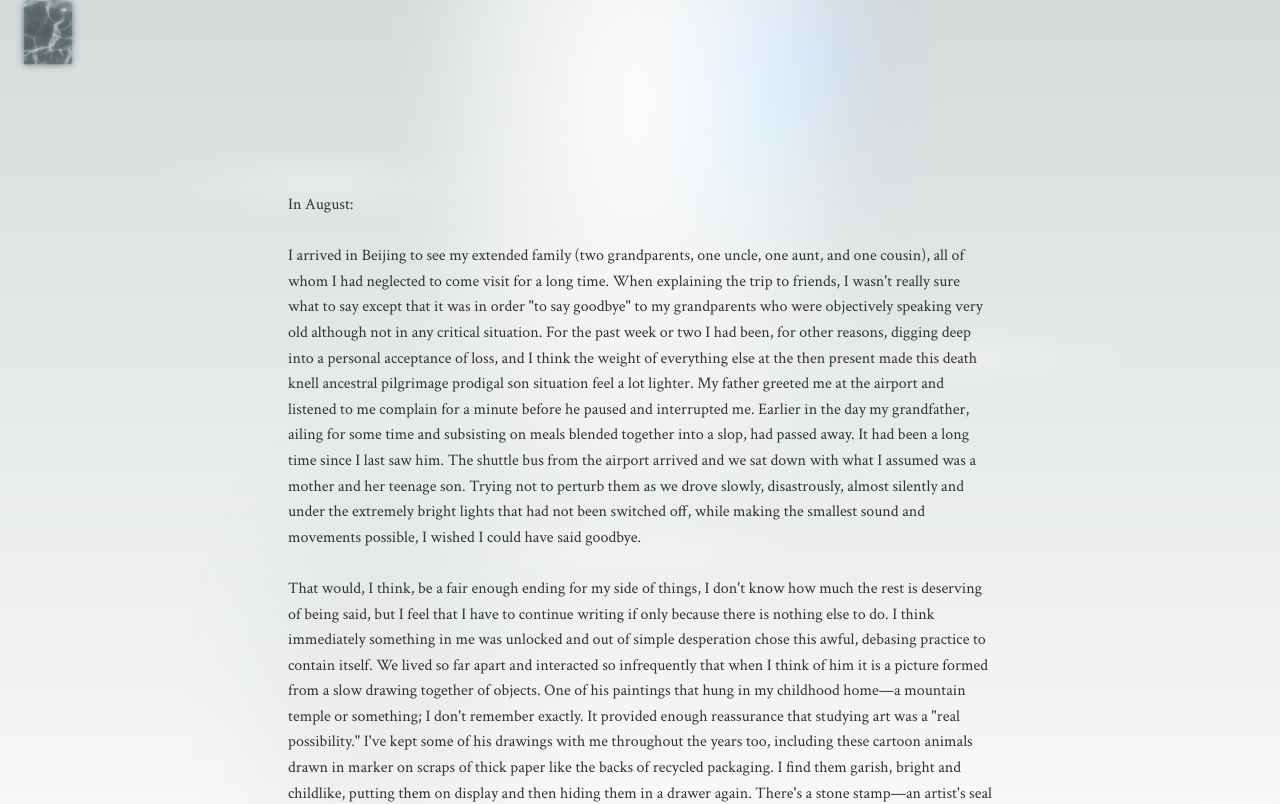
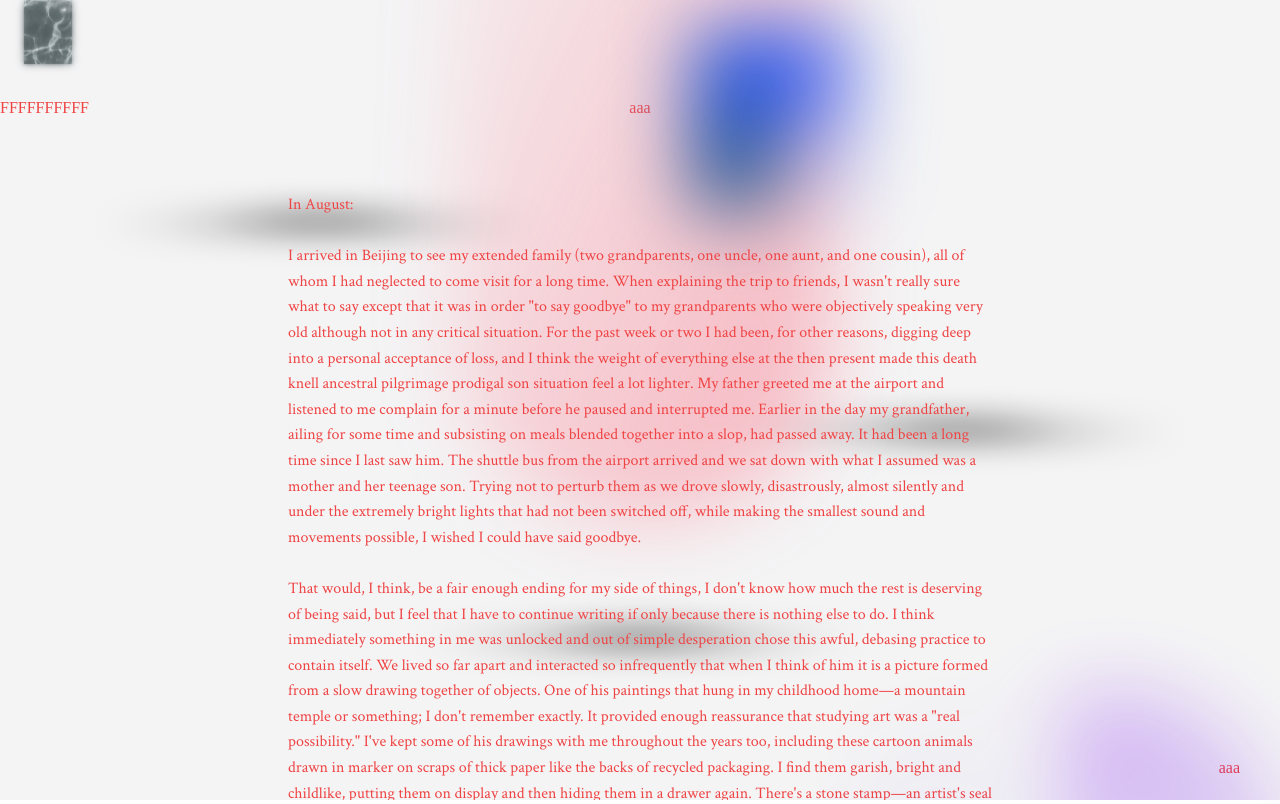
Before and after one commit to anthonyadeng/storytime, a Next.js app: page / in a window 1280 px wide. Shown: the top 804 px of the page. Built offline with nearby package versions, Linux system fonts and the light colour scheme.

Commit message:
Fixing CSS and HTML interactions

```diff
--- a/app/components/GradientGenerator.tsx
+++ b/app/components/GradientGenerator.tsx
@@ -1,3 +1,4 @@
+import { over } from 'lodash';
 import { useEffect, useCallback, useState } from 'react';
 
 interface GradientProps {
@@ -28,7 +29,7 @@ const Gradient: React.FC<GradientProps> = ({
 
   const style = {
     position: 'absolute' as 'absolute',
-    zIndex: -1,
+    zIndex: 55,
     top: `${screenYPos}px`,
     left: `${screenXPos}px`,
     width: `${width}px`,
@@ -37,7 +38,9 @@ const Gradient: React.FC<GradientProps> = ({
   };
 
   return (
-    <div className='blur-2xl opacity-10 rounded-full ' style={style}></div>
+    <div className='blur-2xl opacity-30 rounded-full ' style={style}>
+      FD
+    </div>
   );
 };
 
@@ -72,7 +75,7 @@ export const GradientGenerator: React.FC<GradientGeneratorProps> = ({
       //generate hex with alpha
       // Ensure the gradient does not extend past the scrollHeight
       if (screenYPos + height > screenHeight) {
-        height = screenHeight - screenYPos;
+        height = screenHeight - screenYPos - 500;
       }
 
       // Ensure the gradient does not extend past the scrollWidth
@@ -101,5 +104,5 @@ export const GradientGenerator: React.FC<GradientGeneratorProps> = ({
     setGradients(newGradients);
   }, [screenHeight, screenWidth, numberOf, generateHexWithAlpha]);
 
-  return <div className='overflow-hidden w-full h-full'>{gradients}</div>;
+  return <div className='absolute w-full h-full'>{gradients} FFFFFFFFFF</div>;
 };
--- a/app/components/ThemeContext.tsx
+++ b/app/components/ThemeContext.tsx
@@ -2,31 +2,35 @@
 import { createContext, useState, useContext, useEffect, useRef } from 'react';
 import { ReactNode } from 'react';
 
-interface ThemeContextType {
-  theme: string;
-  toggleTheme: () => void;
+interface GlobalContextType {
+  colorMode: string;
+  toggleColorMode: () => void;
   scrollPos: number;
   setCurrScrollPos: (arg0: number) => void;
 }
 
-const ThemeContext = createContext<ThemeContextType>({
-  theme: 'dark',
-  toggleTheme: () => {},
+const GlobalContext = createContext<GlobalContextType>({
+  colorMode: 'dark',
+  toggleColorMode: () => {},
   scrollPos: 0,
   setCurrScrollPos: () => {},
 });
 
-export const ThemeProvider = ({ children }: { children: ReactNode }) => {
-  const [theme, setTheme] = useState('dark');
+export const GlobalContextProvider = ({
+  children,
+}: {
+  children: ReactNode;
+}) => {
+  const [colorMode, setColorMode] = useState('dark');
   const [scrollPos, setScrollPos] = useState(0);
   useEffect(() => {
     const mediaQuery = window.matchMedia('(prefers-color-scheme: dark)');
     const handleChange = (e: MediaQueryListEvent) => {
-      setTheme(e.matches ? 'dark' : 'light');
+      setColorMode(e.matches ? 'dark' : 'light');
     };
 
     // Set initial theme
-    setTheme(mediaQuery.matches ? 'dark' : 'light');
+    setColorMode(mediaQuery.matches ? 'dark' : 'light');
 
     // Listen for changes to the prefers-color-scheme media query
     mediaQuery.addEventListener('change', handleChange);
@@ -36,20 +40,20 @@ export const ThemeProvider = ({ children }: { children: ReactNode }) => {
       mediaQuery.removeEventListener('change', handleChange);
     };
   }, []);
-  const toggleTheme = () => {
+  const toggleColorMode = () => {
     console.log('toggle');
-    setTheme((prevTheme) => (prevTheme === 'light' ? 'dark' : 'light'));
+    setColorMode((prevTheme) => (prevTheme === 'light' ? 'dark' : 'light'));
   };
   const setCurrScrollPos = (input: number) => {
     setScrollPos(input);
   };
   return (
-    <ThemeContext.Provider
-      value={{ theme, toggleTheme, scrollPos, setCurrScrollPos }}
+    <GlobalContext.Provider
+      value={{ colorMode, toggleColorMode, scrollPos, setCurrScrollPos }}
     >
       {children}
-    </ThemeContext.Provider>
+    </GlobalContext.Provider>
   );
 };
 
-export const useTheme = () => useContext(ThemeContext);
+export const useGlobalContext = () => useContext(GlobalContext);
--- a/app/components/scrollbar.tsx
+++ b/app/components/scrollbar.tsx
@@ -5,12 +5,11 @@ import React, {
   useEffect,
   useMemo,
 } from 'react';
-import { useTheme } from './ThemeContext';
+import { useGlobalContext } from './ThemeContext';
 import { throttle } from 'lodash';
 import Image from 'next/image';
-import { GradientGenerator } from './GradientGenerator';
 const Scrollbar = () => {
-  const { toggleTheme, setCurrScrollPos, scrollPos } = useTheme();
+  const { toggleColorMode, setCurrScrollPos, scrollPos } = useGlobalContext();
   const isDragging = useRef(false);
   const [position, setPosition] = useState({ top: 0, left: 0 });
   const selfRef = useRef<HTMLDivElement>(null);
@@ -43,13 +42,14 @@ const Scrollbar = () => {
       const offsetHeight = selfRef.current?.offsetHeight || 0;
       const offsetWidth = selfRef.current?.offsetWidth || 0;
 
-      setCurrScrollPos(Math.max(0, Math.min(1, newTop / window.innerHeight)));
+      const currScrollPos = newTop / window.innerHeight;
+      updateScrollTop(currScrollPos);
       return {
-        top: Math.max(0, Math.min(window.innerHeight - offsetHeight, newTop)),
+        top: currScrollPos * window.innerHeight,
         left: Math.max(0, Math.min(window.innerWidth - offsetWidth, newLeft)),
       };
     });
-  }, [setCurrScrollPos]);
+  }, []);
 
   const throttledMoveDiv = useMemo(() => throttle(moveDiv, 25), [moveDiv]);
 
@@ -87,13 +87,41 @@ const Scrollbar = () => {
     },
     [handleMouseMove, handleMouseUp, throttledAnimationFrame]
   );
+  const smoothScrollTo = useCallback((targetScrollPos: number) => {
+    const mainElement = document.getElementsByTagName('main')[0];
+    const startScrollPos = mainElement.scrollTop;
+    const targetScrollTop = targetScrollPos * mainElement.scrollHeight;
+    const duration = 300; // Duration in milliseconds
+    const startTime = performance.now();
+
+    const animateScroll = (currentTime: number) => {
+      const elapsedTime = currentTime - startTime;
+      const progress = Math.min(elapsedTime / duration, 1);
+      const easeInOutQuad = (t: number) =>
+        t < 0.5 ? 2 * t * t : -1 + (4 - 2 * t) * t;
+      const interpolatedScrollTop =
+        startScrollPos +
+        (targetScrollTop - startScrollPos) * easeInOutQuad(progress);
+
+      mainElement.scrollTop = interpolatedScrollTop;
+
+      if (progress < 1) {
+        requestAnimationFrame(animateScroll);
+      }
+    };
+
+    requestAnimationFrame(animateScroll);
+  }, []);
+
   useEffect(() => {
     if (isDragging.current) return;
+    const currHeight = window.innerHeight;
+    console.log('scrollPos', scrollPos);
     setPosition((prevPosition) => {
       return {
         top: Math.min(
-          window.innerHeight - (selfRef.current?.offsetHeight || 0),
-          scrollPos * window.innerHeight
+          currHeight - (selfRef.current?.offsetHeight || 0),
+          scrollPos * currHeight
         ),
         left: prevPosition.left,
       };
@@ -105,7 +133,8 @@ const Scrollbar = () => {
       id='scrollbar'
       ref={selfRef}
       onMouseDown={handleMouseDown}
-      onClick={toggleTheme}
+      onClick={toggleColorMode}
+      className={`${!isDragging.current ? 'animated-position' : ''}`}
       style={{
         position: 'fixed',
         top: `${position.top}px`,
--- a/app/globals.css
+++ b/app/globals.css
@@ -2,31 +2,25 @@
 @tailwind components;
 @tailwind utilities;
 
-:root {
-  --foreground-rgb: 0, 0, 0;
-  --background-start-rgb: 214, 219, 220;
-  --background-end-rgb: 255, 255, 255;
-}
-
-@media (prefers-color-scheme: dark) {
-  :root {
-    --foreground-rgb: 255, 255, 255;
-    --background-start-rgb: 0, 0, 0;
-    --background-end-rgb: 0, 0, 0;
+@layer base {
+  html,
+  body {
+    overflow-y: scroll;
+    overflow-x: hidden;
+    height: 100%;
+    margin: 0;
+    scroll-behavior: smooth;
   }
 }
-
-body {
-  color: rgb(var(--foreground-rgb));
-  background: linear-gradient(
-      to bottom,
-      transparent,
-      rgb(var(--background-end-rgb))
-    )
-    rgb(var(--background-start-rgb));
+@layer components {
+  .animated-position {
+    @apply transition-all duration-500;
+  }
 }
-
 @layer utilities {
+  #whitestripe {
+    @apply blur-lg h-1 relative duration-1000 transition-all rounded-full  my-24 py-2 w-1/2 before:absolute before:inset-0 before:bg-gradient-radial-1and2 before:from-black  before:dark:from-white before:via-transparent before:to-transparent before:content-[""] before:rounded-xl after:absolute after:inset-0 after:top-0 after:left-1/2 after:transform after:-translate-x-1/2 after:-translate-y-1/4 after:bg-gradient-radial-1and2 after:dark:from-[#ffffff] after:from-black after:via-transparent after:to-transparent after:content-[""] after:rounded-full group-hover:scale-x-300 group-hover:opacity-40 group-hover:blur-xl motion-reduce:transform-none;
+  }
   .text-balance {
     text-wrap: balance;
   }
@@ -35,14 +29,16 @@ body {
     overflow: auto;  Allow scrolling
 }
     */
-
+  .smooth-scroll {
+    transition: scroll-top 0.1s ease-in-out;
+  }
   .no-scrollbar::-webkit-scrollbar {
     display: none; /* Hide scrollbar */
   }
 
   .markdown {
     line-height: 1.6;
-    color: #333;
+
     white-space: pre-wrap;
   }
 
@@ -73,9 +69,4 @@ body {
   .markdown li {
     list-style-type: none;
   }
-  @media (prefers-color-scheme: dark) {
-    .markdown {
-      color: #fffffffd;
-    }
-  }
 }
--- a/app/layout.tsx
+++ b/app/layout.tsx
@@ -1,7 +1,7 @@
 import type { Metadata } from 'next';
 import { Inter, Roboto, Crimson_Text } from 'next/font/google';
 import './globals.css';
-import { ThemeProvider } from './components/ThemeContext';
+import { GlobalContextProvider } from './components/ThemeContext';
 
 const inter = Inter({
   subsets: ['latin'],
@@ -34,11 +34,13 @@ export default function RootLayout({
 }>) {
   return (
     <html lang='en'>
-      <body
-        className={`${inter.variable} ${roboto.variable} ${crimsonText.variable} overflow-hidden no-scrollbar`}
-      >
-        <ThemeProvider>{children}</ThemeProvider>
-      </body>
+      <GlobalContextProvider>
+        <body
+          className={`${inter.variable} ${roboto.variable} ${crimsonText.variable} no-scrollbar`}
+        >
+          {children}
+        </body>
+      </GlobalContextProvider>
     </html>
   );
 }
--- a/app/page.tsx
+++ b/app/page.tsx
@@ -2,72 +2,90 @@
 import ReactMarkdown from 'react-markdown';
 import markdownContent from '../content/story.md';
 import { useState, useEffect, useRef, useCallback, useMemo } from 'react';
-import { useTheme } from './components/ThemeContext';
+import { useGlobalContext } from './components/ThemeContext';
 import Draggable from './components/scrollbar';
 import { GradientGenerator } from './components/GradientGenerator';
 import { debounce, throttle } from 'lodash';
 export default function Home() {
-  const { theme, scrollPos, setCurrScrollPos } = useTheme();
+  const { colorMode, toggleColorMode, scrollPos, setCurrScrollPos } =
+    useGlobalContext();
   const [scrollHeight, setScrollHeight] = useState(0);
   const [scrollWidth, setScrollWidth] = useState(0);
   const targetRef = useRef<HTMLDivElement>(null);
 
-  useEffect(() => {
-    window.scrollTo({
-      top: scrollHeight * scrollPos,
-      behavior: 'auto',
-    });
-  }, [scrollHeight, scrollPos]);
+  // useEffect(() => {
+  //   console.log('scrollPos', scrollPos, scrollHeight);
+  //   window.scrollTo({
+  //     top: scrollHeight * scrollPos,
+  //     behavior: 'auto',
+  //   });
+  // }, [scrollHeight, scrollPos]);
 
   const updateScrollSize = useCallback(() => {
-    const newScrollHeight = document.documentElement.scrollHeight;
+    const newScrollHeight =
+      document.getElementsByTagName('main')[0].scrollHeight;
     const newScrollWidth = document.documentElement.clientWidth;
-
-    if (newScrollHeight !== scrollHeight) {
-      setScrollHeight(newScrollHeight);
-    }
+    setScrollHeight(newScrollHeight);
     if (newScrollWidth !== scrollWidth) {
       setScrollWidth(newScrollWidth);
     }
-  }, [scrollHeight, scrollWidth]);
+  }, [scrollWidth]);
 
-  const throttledUpdateScrollSize = useMemo(
-    () => debounce(updateScrollSize, 100),
-    [updateScrollSize]
-  );
-  const handleWheel = useCallback(
-    (event: WheelEvent) => {
-      if (event.deltaY < 0) {
-        setCurrScrollPos(Math.max(0, scrollPos - 0.01));
-      } else if (event.deltaY > 0) {
-        setCurrScrollPos(Math.min(1, scrollPos + 0.01));
-      }
-    },
-    [scrollPos, setCurrScrollPos]
-  );
+  // const handleWheel = useCallback(
+  //   (event: WheelEvent) => {
+  //     if (event.deltaY < 0) {
+  //       setCurrScrollPos( document.getElementsByTagName('main')[0].scrollHeight);
+  //     } else if (event.deltaY > 0) {
+  //       setCurrScrollPos(Math.min(1, Math.max(0, scrollPos + 0.01)));
+  //     }
+  //   },
+  //   [scrollPos, setCurrScrollPos]
+  // );
 
-  const throttledHandleWheel = useMemo(() => throttle(handleWheel, 100), []);
+  // const throttledHandleWheel = useMemo(
+  //   () => throttle(handleWheel, 100),
+  //   [handleWheel]
+  // );
+  const handleScroll = useCallback(() => {
+    const newScrollPos =
+      document.getElementsByTagName('main')[0].scrollTop / scrollHeight;
+    setCurrScrollPos(newScrollPos);
+  }, [scrollHeight, setCurrScrollPos]);
+
   useEffect(() => {
-    throttledUpdateScrollSize();
-
-    window.addEventListener('resize', throttledUpdateScrollSize);
-    window.addEventListener('wheel', handleWheel);
+    updateScrollSize();
+    document
+      .getElementsByTagName('main')[0]
+      .addEventListener('scroll', handleScroll);
+    window.addEventListener('resize', updateScrollSize);
+    // window.addEventListener('wheel', throttledHandleWheel);
 
     return () => {
-      window.removeEventListener('resize', throttledUpdateScrollSize);
-      window.removeEventListener('wheel', handleWheel);
+      window.removeEventListener('resize', updateScrollSize);
+      document
+        .getElementsByTagName('main')[0]
+        .removeEventListener('scroll', handleScroll);
+      // window.removeEventListener('wheel', throttledHandleWheel);
     };
-  }, [handleWheel, throttledUpdateScrollSize]);
+  }, [handleScroll, updateScrollSize]);
+  useEffect(() => {
+    if (colorMode === 'dark') {
+      document.body.classList.add('dark');
+    } else {
+      document.body.classList.remove('dark');
+    }
+  }, [colorMode]);
   return (
     <main
-      className={`${theme} overflow-hidden  flex min-h-screen flex-col items-center justify-between p-24`}
+      className=' relative overflow-y-auto overflow-x-hidden no-scrollbar h-screen flex flex-col items-center justify-between p-24 bg-zinc-100 text-red-500 dark:text-zinc-200 dark:bg-zinc-900 w-full'
       ref={targetRef}
     >
+      aaa
       <Draggable />
       <GradientGenerator
         screenHeight={scrollHeight}
         screenWidth={scrollWidth}
-        numberOf={Math.floor(scrollHeight / 500)}
+        numberOf={12}
       />
       {/* <div className='z-10 w-full max-w-5xl items-center justify-between font-mono text-sm  '>
         <p className='fixed left-0 top-0 flex w-full justify-center border-b border-gray-300 bg-gradient-to-b from-zinc-200 pb-6 pt-8 backdrop-blur-2xl dark:border-neutral-800 dark:bg-zinc-800/30 dark:from-inherit '>
@@ -78,22 +96,22 @@ export default function Home() {
           fff
         </div>
       </div> */}
-      <div className='fixed bottom-0 right-0 px-10 py-5 '></div>
-      <div className='relative z-[-1] flex place-items-center before:absolute  before:-translate-x-1/2 before:rounded-full before:bg-gradient-radial before:from-white before:to-transparent before:blur-2xl before:content-[""] after:absolute after:-z-20 after:h-[180px]  after:translate-x-1/3 after:bg-gradient-conic after:from-sky-200 after:via-blue-200 after:blur-2xl after:content-[""] before:dark:bg-gradient-to-br before:dark:from-transparent before:dark:to-rose-400 before:dark:opacity-50 after:dark:from-sky-900 after:dark:via-[#0141ffe0] after:dark:opacity-40 before:w-96 after:w-40 before:h-screen'></div>
-      <div className='fixed bottom-0 right-0 z-[-1]  place-items-center before:absolute  before:-translate-x-1/2 before:rounded-full before:bg-gradient-radial before:from-white before:to-transparent before:blur-2xl before:content-[""] after:absolute after:-z-20 after:h-[180px]  after:translate-x-1/3 after:bg-gradient-conic after:from-sky-200 after:via-blue-200 after:blur-2xl after:content-[""] before:dark:bg-gradient-to-br before:dark:from-transparent before:dark:to-rose-400 before:dark:opacity-50 after:dark:from-sky-900 after:dark:via-[#0141ffe0] after:dark:opacity-40 before:w-96 after:w-40 before:h-screen'></div>
+      <div className='fixed bottom-0 right-0 px-10 py-5 '>aaa</div>
+      <div className='relative z-[0] flex place-items-center before:absolute  before:-translate-x-1/2 before:rounded-full    before:blur-2xl before:content-[""] after:absolute after:h-[180px]  after:translate-x-1/3 after:bg-gradient-conic after:blur-2xl after:content-[""] before:bg-gradient-to-br before:from-transparent before:to-rose-400 before:opacity-50 after:from-sky-900 after:via-[#0141ffe0] after:dark:opacity-40 before:w-96 after:w-40 before:h-screen'></div>
+      <div className='fixed bottom-0 right-0 z-[-1]  place-items-center before:absolute  before:-translate-x-1/2 before:rounded-full before:bg-gradient-radial before:from-white before:to-transparent before:blur-2xl before:content-[""] after:absolute after:-z-20 after:h-[180px]  after:translate-x-1/3 after:bg-gradient-conic   after:blur-2xl after:content-[""] before:dark:bg-gradient-to-br before:dark:from-transparent before:dark:to-rose-400 before:opacity-50 after:from-sky-900 after:via-[#0141ffe0] after:opacity-40 before:w-96 after:w-40 before:h-screen'></div>
       <div className='flex relative min-h-screen flex-col'>
         <div className='group w-screen flex justify-start items-center'>
-          <div className='blur-lg h-1 relative inline-block duration-1000 transition-all rounded-full my-20 py-2 w-1/2 before:absolute before:inset-0 before:bg-gradient-radial-1and2 before:from-white before:via-transparent before:to-transparent before:content-[""] before:rounded-xl after:absolute after:inset-0 after:top-0 after:left-1/2 after:transform after:-translate-x-1/2 after:-translate-y-1/4 after:bg-gradient-radial-1and2 after:from-[#ffffff] after:via-transparent after:to-transparent after:content-[""] after:rounded-full group-hover:scale-x-100 group-hover:opacity-60 group-hover:blur-xl motion-reduce:transform-none'></div>
+          <div id='whitestripe'></div>
         </div>
         <div className='group w-screen flex justify-end items-center'>
-          <div className='blur-lg h-1 relative block duration-1000 transition-all rounded-full  my-20 py-2  w-1/2 before:absolute before:inset-0 before:bg-gradient-radial-1and2 before:from-white before:via-transparent before:to-transparent before:content-[""] before:rounded-xl after:absolute after:inset-0 after:top-0 after:left-1/2 after:transform after:-translate-x-1/2 after:-translate-y-1/4 after:bg-gradient-radial-1and2 after:from-[#ffffff] after:via-transparent after:to-transparent after:content-[""] after:rounded-full group-hover:scale-x-200 group-hover:opacity-40 group-hover:blur-xl motion-reduce:transform-none'></div>
+          <div id='whitestripe'></div>
         </div>{' '}
         <div className='group w-screen flex justify-center items-center'>
-          <div className='blur-lg h-1 relative block duration-1000 transition-all rounded-full  my-24 py-2  w-1/2 before:absolute before:inset-0 before:bg-gradient-radial-1and2 before:from-white before:via-transparent before:to-transparent before:content-[""] before:rounded-xl after:absolute after:inset-0 after:top-0 after:left-1/2 after:transform after:-translate-x-1/2 after:-translate-y-1/4 after:bg-gradient-radial-1and2 after:from-[#ffffff] after:via-transparent after:to-transparent after:content-[""] after:rounded-full group-hover:scale-x-300 group-hover:opacity-40 group-hover:blur-xl motion-reduce:transform-none'></div>
+          <div id='whitestripe'></div>
         </div>
       </div>{' '}
-      <div className='absolute w-full max-w-4xl p-24 rounded-lg pointer-events-none no-scrollbar'>
-        <div className='markdown font-serif'>
+      <div className='absolute p-24 px-72 w-full pointer-events-none'>
+        <div className='markdown font-serif max-w-full max-h-full overflow-y-auto overflow-x-hidden'>
           <ReactMarkdown>{markdownContent}</ReactMarkdown>
         </div>
       </div>
```
